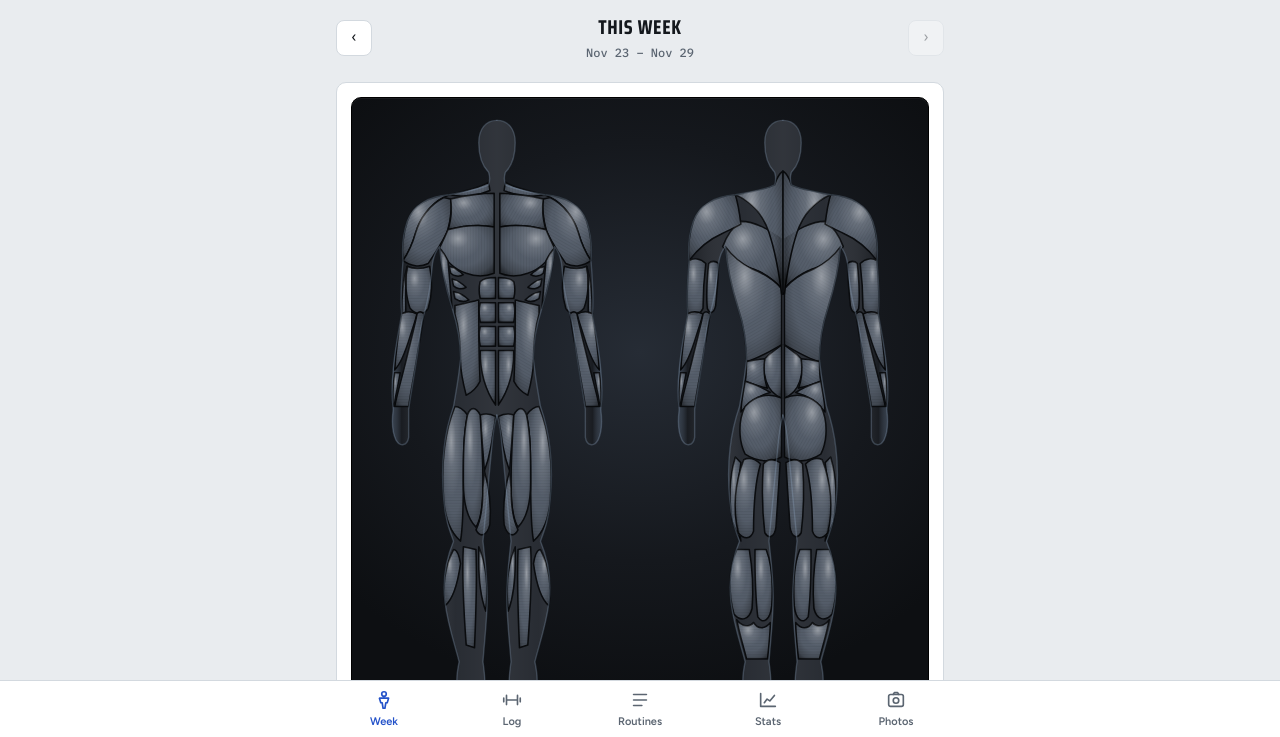
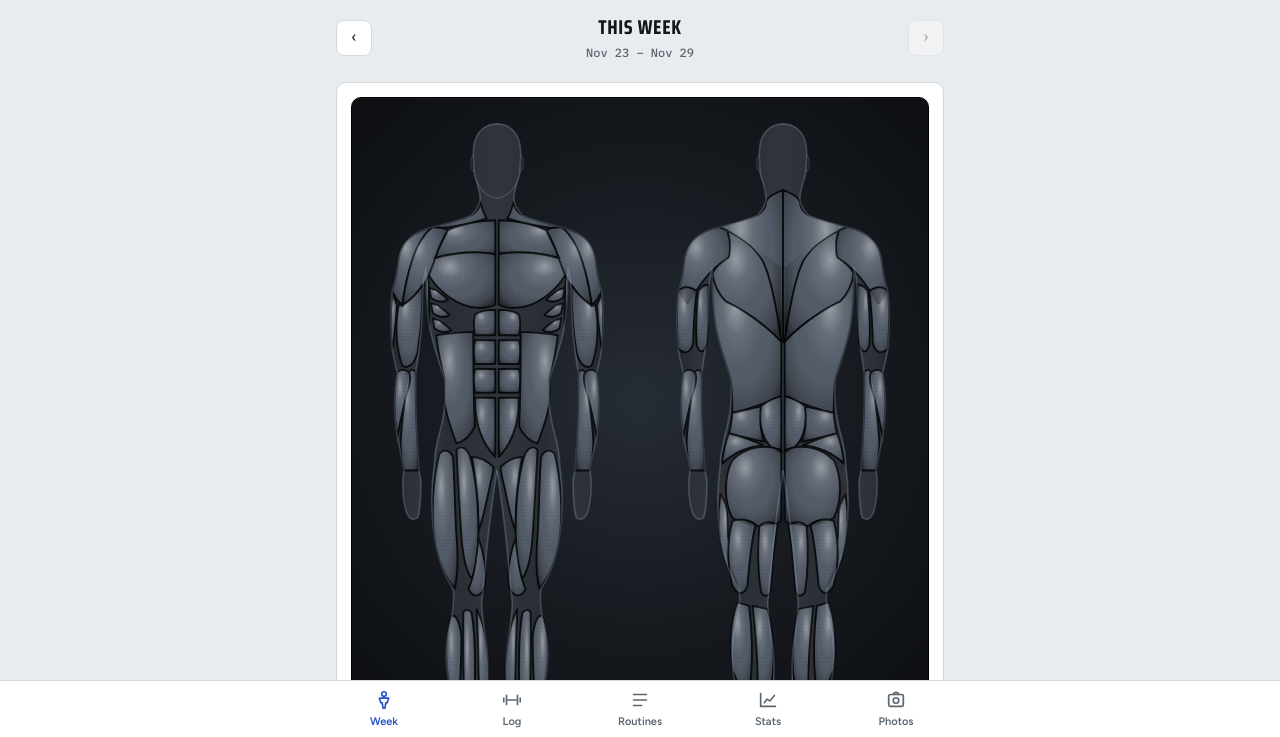
Before and after one commit to Shanedwyer312/workout-log, a plain HTML site: page index.html in a window 1280 px wide. Shown: the part 61-798 px from the top of the page. Drawn offline with Linux system fonts and the light colour scheme.

Commit message:
Muscle map: rebuild body on realistic muscular proportions
8-heads-tall figure: properly sized head with jaw and ears, thick neck into traps,
realistic shoulder width, arms hanging away from the torso with elbows at the navel
and wrists at the crotch, tapered waist, natural thigh sweep, knees, diamond calves
and real feet. All muscles refit to the new outline; shoulders now cap over the chest.

Co-Authored-By: Claude Opus 5.5 <noreply@anthropic.com>
Claude-Session: https://claude.ai/code/session_01WSDApPoUWaEMDAqMKadNek

```diff
--- a/index.html
+++ b/index.html
@@ -95,6 +95,7 @@ label{display:flex;flex-direction:column;gap:4px;font-size:12px;font-weight:600;
 .vol{fill:url(#vol)}
 .spec{fill:url(#spec)}
 .fib{opacity:.55}
+.detail{fill:none;stroke:rgba(150,175,205,.22);stroke-width:.8;stroke-linecap:round;pointer-events:none}
 .outline{fill:none;stroke:rgba(150,175,205,.28);stroke-width:1;stroke-linejoin:round;stroke-linecap:round}
 .mus{stroke:#0b0d10;stroke-width:1.1;stroke-linejoin:round;cursor:pointer;transition:fill .35s,filter .35s}
 .l0{fill:var(--h0)}.l1{fill:var(--h1)}.l2{fill:var(--h2)}
@@ -258,60 +259,60 @@ L("sideplank","Side Plank",["obliques"],["abs"]),
 L("backext","Back Extension",["lower_back"],["glutes","hamstrings"])
 ];
 
-/* Body regions: anatomy-chart style, V-taper physique. Left half drawn once, mirrored across x=110.
+/* Body regions: realistic muscular male, 8 heads tall (head = ~51 units; chin 61, nipples 112, navel 164,
+   crotch 218, knee 292, ankle 396, sole 422). Left half drawn once, mirrored across x=110.
    Each entry: [muscle key, path, fiber angle]. Later entries draw on top of earlier ones. */
-const SIL_BODY="C102 12 97 18 97 28 C97 38 100 45 104 49 C105 52 105 55 104 58 C98 61 88 63 76 65 C62 66 50 72 46 84 C43 93 42 102 43 112 C42 124 41 138 42 150 C40 162 37 176 36 190 C35 200 35 210 36 218 C35 226 35 234 38 240 C41 245 46 244 47 238 C47 230 47 224 47 218 C49 204 52 188 54 174 C55 164 56 156 58 150 C61 140 63 126 64 114 C65 108 67 104 69 102 C70 116 73 130 78 146 C82 158 84 170 84 182 C83 194 81 204 79 216 C72 236 70 260 72 282 C73 296 76 304 79 312 C74 324 71 340 73 356 C75 372 80 386 83 398 C81 408 80 416 85 420 C91 423 99 422 101 418 C102 412 101 405 100 398 C101 384 103 368 103 352 C103 336 101 322 100 312 C102 290 104 268 106 248 C107 236 108 228 110 222";
-const SIL="M110 12 "+SIL_BODY+" Z";
-const OUTLINE="M110 12 "+SIL_BODY;
+const SIL_BODY="C102 17 96 23 96 34 C96 41 96 47 98 51 C99 55 100 58 100 61 C100 65 98 68 95 71 C88 74 80 76 72 78 C62 80 54 86 52 96 C51 104 50 110 48 116 C47 126 47 140 48 150 C49 156 50 160 51 164 C49 176 49 190 51 202 C53 210 54 216 55 222 C54 228 54 238 56 245 C57 250 60 252 63 250 C65 245 65 236 65 228 C65 226 64 224 64 222 C63 208 62 194 62 180 C62 172 62 168 62 164 C64 152 66 136 66 120 C66 112 67 106 68 102 C68 112 68 124 70 136 C72 148 76 158 79 168 C80 178 79 188 77 196 C75 204 73 210 73 218 C71 232 71 248 73 262 C75 276 80 286 84 292 C85 298 84 304 83 310 C80 320 79 332 81 344 C83 360 87 378 89 394 C88 402 86 410 86 416 C86 420 90 422 96 422 C100 422 103 420 103 416 C103 410 101 404 100 398 C101 386 103 370 104 356 C105 342 105 330 103 320 C102 312 101 306 101 300 C102 290 103 280 104 268 C106 250 108 234 110 222";
+const SIL="M110 17 "+SIL_BODY+" Z";
+const OUTLINE="M110 17 "+SIL_BODY;
 const FOREARMS=[
-["forearms","M42 150 C40 162 38 176 37 190 C41 186 45 176 48 166 C50 160 52 154 53 150 C49 148 45 148 42 150 Z",90],
-["forearms","M53 150 C51 160 48 172 45 184 C42 196 39 206 37 216 L47 216 C49 202 52 188 54 174 C56 164 57 156 58 150 C56 148 54 148 53 150 Z",90],
-["forearms","M37 192 C36 200 35 208 36 216 L37 214 C38 206 40 198 41 192 Z",90]
+["forearms","M58 164 C56 176 54 190 53 204 C53 212 54 218 55 222 L64 222 C63 208 62 194 62 180 C62 172 62 168 62 164 C61 162 59 162 58 164 Z",90],
+["forearms","M51 164 C49 176 49 190 51 202 C53 192 55 182 58 172 C59 168 59 166 58 164 C56 162 53 162 51 164 Z",90]
 ];
 const FRONT=[
-["traps","M104 56 C98 60 88 62 76 65 C86 67 96 66 105 62 Z",0],
-["side_delts","M76 65 C62 66 50 72 46 84 C43 93 42 102 43 112 C47 106 50 99 52 92 C55 82 62 72 72 67 Z",60],
-["front_delts","M72 67 C62 72 55 82 52 92 C50 99 47 106 43 112 C48 116 55 117 61 114 C66 106 72 98 75 90 C77 82 78 74 77 68 Z",60],
-["chest","M108 64 C98 64 86 66 77 68 C78 76 77 84 75 90 C86 87 98 86 108 88 Z",-30],
-["chest","M108 88 C98 86 86 87 75 90 C73 95 71 99 69 103 C73 112 79 118 88 121 C96 124 103 123 108 121 Z",0],
-["lats","M69 103 C70 116 73 130 78 146 C77 134 76 122 75 112 C73 108 71 105 69 103 Z",90],
-["biceps","M62 116 C56 118 50 118 46 116 C44 126 45 138 48 146 C52 151 58 151 61 146 C64 136 64 126 62 116 Z",90],
-["triceps","M46 116 C43 126 42 138 42 150 L45 150 C45 138 44 126 46 116 Z",90],
+["traps","M100 63 C100 66 98 69 95 71 C88 74 80 76 72 78 L75 79 C84 78 94 76 104 73 C102 70 101 66 100 63 Z",0],
+["chest","M109 74 C100 74 90 76 81 80 C78 86 75 92 72 97 C84 93 98 92 109 94 Z",-30],
+["chest","M109 94 C98 92 84 93 72 97 C70 99 69 101 68 103 C72 112 80 120 90 124 C98 127 105 126 109 124 Z",0],
+["lats","M68 103 C68 112 68 124 70 136 C70 126 70 114 69 106 Z",90],
+["side_delts","M72 78 C62 80 54 86 52 96 C51 104 50 110 48 116 C50 120 52 123 54 124 C56 110 59 98 63 90 C66 84 69 80 72 78 Z",60],
+["front_delts","M72 78 C69 80 66 84 63 90 C59 98 56 110 54 124 C60 121 65 116 68 110 C71 104 73 98 75 92 C77 87 79 83 81 80 C78 78 75 78 72 78 Z",60],
+["triceps","M48 118 C47 130 47 142 48 150 C49 146 50 136 51 124 Z",90],
+["biceps","M54 125 C59 121 63 117 66 112 C66 124 65 140 63 152 C61 160 57 162 54 160 C51 152 49 138 52 124 Z",90],
 ...FOREARMS,
-["obliques","M76 116 C79 117 83 119 86 122 C83 124 79 123 77 121 Z",-30],
-["obliques","M78 125 C81 126 85 128 88 131 C85 133 81 132 79 130 Z",-30],
-["obliques","M79 134 C83 135 87 137 90 140 C87 142 83 141 80 139 Z",-30],
-["obliques","M80 144 C86 143 92 141 97 140 C97 160 97 182 98 198 C96 202 92 206 88 208 C86 200 84 192 84 184 C84 172 83 160 80 150 Z",60],
-["abs","M109 124 C104 124 100 125 98 127 C97 131 97 135 98 139 L109 139 Z",90],
-["abs","M109 142 L98 142 C97 147 97 151 98 156 L109 156 Z",90],
-["abs","M109 159 L98 159 C97 164 97 168 98 173 L109 173 Z",90],
-["abs","M109 176 L98 176 C98 191 102 205 109 215 Z",90],
-["adductors","M98 222 C99 236 100 250 101 262 C104 254 106 244 107 236 C108 230 109 226 109 223 C105 221 101 221 98 222 Z",60],
-["quads","M80 216 C73 234 70 258 72 282 C73 296 77 306 84 312 C86 300 86 286 86 270 C86 252 86 236 89 222 C86 218 83 216 80 216 Z",90],
-["quads","M89 222 C86 236 86 252 86 270 C86 284 89 296 95 302 C99 296 100 286 100 272 C100 254 99 236 98 222 C95 216 91 216 89 222 Z",90],
-["quads","M101 262 C104 272 106 286 105 300 C103 308 98 310 95 304 C99 296 100 286 100 274 Z",60],
-["calves","M79 318 C73 330 71 344 73 358 C78 354 82 342 84 328 C83 322 81 318 79 318 Z",90],
-["calves","M86 316 C85 336 86 358 88 386 L94 388 C95 364 96 340 95 318 Z",90],
-["calves","M97 316 C102 328 104 344 102 362 C99 354 97 340 97 326 Z",90]
+["obliques","M70 114 C74 115 78 118 81 121 C78 123 74 122 71 120 Z",-30],
+["obliques","M71 123 C75 124 79 127 82 130 C79 132 75 131 72 129 Z",-30],
+["obliques","M72 132 C76 133 80 136 83 139 C80 141 76 140 73 138 Z",-30],
+["obliques","M74 142 C82 141 90 140 96 140 C96 160 96 180 97 196 C94 202 90 205 86 206 C83 198 80 190 79 182 C79 176 79 172 79 168 C77 160 75 150 74 142 Z",60],
+["abs","M109 127 C104 127 99 128 97 130 C96 134 96 138 97 142 L109 142 Z",90],
+["abs","M109 145 L97 145 C96 150 96 154 97 159 L109 159 Z",90],
+["abs","M109 162 L97 162 C96 167 96 171 97 176 L109 176 Z",90],
+["abs","M109 179 L97 179 C97 194 101 206 109 214 Z",90],
+["adductors","M95 214 C98 226 99 242 99 258 C102 250 104 240 106 230 C107 226 108 222 108 220 C104 216 99 214 95 214 Z",60],
+["quads","M76 212 C72 228 71 248 73 262 C75 276 80 286 85 292 C87 284 87 272 86 260 C85 244 85 228 84 214 C82 210 79 209 76 212 Z",90],
+["quads","M86 210 C87 228 88 246 89 262 C90 274 92 282 95 286 C98 280 99 270 99 258 C99 240 97 224 94 214 C92 208 88 207 86 210 Z",90],
+["quads","M99 262 C102 270 104 280 103 290 C101 297 96 298 93 292 C96 286 98 276 99 262 Z",60],
+["calves","M83 308 C80 318 79 330 81 344 C83 354 85 362 87 368 C88 352 89 336 89 320 C88 312 86 307 83 308 Z",90],
+["calves","M90 306 C90 326 90 348 91 370 C92 380 92 388 93 392 L97 392 C97 376 97 354 97 334 C97 322 96 312 95 306 C93 304 91 304 90 306 Z",90],
+["calves","M98 304 C102 312 105 326 105 342 C105 356 103 366 101 376 C100 362 99 348 99 334 C99 322 98 312 98 304 Z",90]
 ];
 const BACK=[
-["upper_back","M80 84 C90 84 100 90 109 96 L109 132 C102 124 92 118 82 116 C76 112 71 107 67 102 C70 94 74 88 80 84 Z",-30],
-["lats","M69 102 C70 116 73 130 78 146 C82 158 84 170 84 184 C92 182 102 176 109 172 L109 132 C104 126 96 121 88 118 C80 114 74 109 69 102 Z",60],
-["traps","M110 48 C106 51 105 55 104 58 C98 61 88 63 76 65 C88 70 96 80 100 92 C104 104 107 120 109 136 L110 136 Z",30],
-["rear_delts","M76 65 C62 66 50 72 46 84 C43 93 42 102 43 112 C49 104 57 97 66 93 C72 90 77 88 80 86 C79 78 78 71 76 65 Z",-30],
-["triceps","M43 112 C42 124 41 138 42 150 C47 152 51 150 53 146 C53 134 54 122 55 114 C51 110 46 110 43 112 Z",90],
-["triceps","M57 114 C56 124 55 136 56 146 C58 151 61 149 62 144 C63 134 64 124 64 114 C62 112 59 112 57 114 Z",90],
+["upper_back","M77 80 C86 84 96 90 104 98 L109 102 L109 146 C100 136 88 128 76 122 C72 118 69 112 68 106 C70 102 74 98 78 96 C79 92 79 86 77 80 Z",-30],
+["lats","M68 104 C68 112 68 124 70 136 C72 148 76 158 79 168 C80 176 80 182 80 188 C90 186 100 182 109 178 L109 146 C100 136 88 128 76 122 C72 118 69 112 68 104 Z",60],
+["traps","M110 56 C105 58 101 60 100 63 C100 66 98 69 95 71 C88 74 80 76 72 78 C82 82 92 88 98 98 C103 108 106 124 109 146 L110 146 Z",30],
+["rear_delts","M72 78 C62 80 54 86 52 96 C51 104 50 110 48 116 C50 120 52 123 54 124 C60 112 68 102 78 96 C79 92 79 86 77 80 Z",-30],
+["triceps","M48 116 C47 126 47 138 48 150 C52 154 56 152 57 146 C57 134 58 124 59 116 C55 113 51 113 48 116 Z",90],
+["triceps","M60 116 C59 126 58 138 59 148 C61 154 64 152 65 146 C66 136 66 124 66 112 C64 112 62 113 60 116 Z",90],
 ...FOREARMS,
-["lower_back","M109 172 L109 210 C104 208 100 204 98 198 C96 192 96 186 97 182 C101 178 105 175 109 172 Z",90],
-["obliques","M84 184 C90 183 94 182 97 182 C96 190 97 198 99 203 C94 202 88 200 83 198 C84 194 84 188 84 184 Z",60],
-["glutes","M83 198 C82 206 80 212 80 220 C86 212 93 208 101 206 C95 202 89 200 83 198 Z",-30],
-["glutes","M109 210 C100 206 90 208 83 216 C78 226 78 240 83 250 C92 256 102 256 109 252 Z",-30],
-["quads","M76 252 C72 266 71 282 74 298 C76 304 78 308 80 312 C77 296 76 278 80 256 Z",90],
-["hamstrings","M82 254 C76 270 74 288 78 306 C82 311 87 311 89 305 C89 288 90 270 94 257 C90 253 86 252 82 254 Z",90],
-["hamstrings","M96 257 C95 272 95 290 97 306 C100 311 104 309 105 302 C106 286 107 270 108 256 C104 253 99 253 96 257 Z",90],
-["calves","M77 318 C71 332 71 350 75 364 C80 370 86 368 88 360 C89 346 88 330 86 318 Z",90],
-["calves","M90 318 C90 334 90 350 92 366 C96 372 101 368 102 358 C103 342 102 328 98 318 Z",90],
-["calves","M77 368 C79 378 82 388 84 396 L99 396 C100 386 101 376 101 370 C97 375 92 375 89 370 C86 374 81 373 77 368 Z",90]
+["lower_back","M109 178 L109 212 C104 210 100 206 98 200 C96 194 96 188 97 184 C101 181 105 179 109 178 Z",90],
+["obliques","M80 188 C86 187 92 185 97 184 C96 192 97 200 99 205 C94 204 86 202 78 200 C79 196 80 192 80 188 Z",60],
+["glutes","M78 200 C76 206 74 212 74 218 C80 212 88 208 98 207 C92 204 85 202 78 200 Z",-30],
+["glutes","M109 210 C100 206 88 208 80 216 C75 226 75 240 80 250 C90 256 102 256 109 252 Z",-30],
+["quads","M73 236 C71 248 72 262 75 274 C78 282 81 288 84 292 C80 280 77 266 77 250 C77 244 76 240 73 236 Z",90],
+["hamstrings","M80 252 C77 264 77 278 80 290 C83 296 87 296 89 290 C90 278 91 264 94 254 C90 251 84 250 80 252 Z",90],
+["hamstrings","M96 255 C95 268 95 282 97 294 C100 298 103 296 103 290 C104 278 105 264 107 254 C103 252 99 252 96 255 Z",90],
+["calves","M83 300 C79 312 78 326 80 340 C83 350 88 352 91 346 C92 334 92 318 90 302 Z",90],
+["calves","M92 302 C94 318 95 334 95 348 C98 354 103 352 104 342 C105 330 104 316 101 304 Z",90],
+["calves","M81 342 C83 356 86 370 88 384 L99 384 C100 372 101 360 102 350 C99 356 95 356 93 350 C90 356 85 354 81 342 Z",90]
 ];
 const FIB={"-30":"fm30","0":"f0","30":"f30","60":"f60","90":"f90"};
 
@@ -421,8 +422,8 @@ function bodySVG(regions,label){
   const paths=regions.map(([m,d])=>`<path class="mus l0" data-m="${m}" d="${d}"><title>${MUSCLES[m]}</title></path>`).join("");
   const fib=regions.map(([m,d,a])=>`<path class="fib" d="${d}" fill="url(#${FIB[a]})"/>`).join("");
   const vol=regions.map(([m,d])=>`<path class="vol" d="${d}"/><path class="spec" d="${d}"/>`).join("");
-  const half=`<path class="sil" d="${SIL}"/><path class="skin" d="${SIL}"/>${paths}${fib}${vol}<path class="outline" d="${OUTLINE}"/>`;
-  return `<svg viewBox="28 6 164 422" role="img" aria-label="${label}"><ellipse cx="110" cy="424" rx="44" ry="5" fill="url(#floor)"/><g>${half}</g><g transform="translate(220 0) scale(-1 1)">${half}</g></svg>`;
+  const half=`<path class="sil" d="${SIL}"/><path class="skin" d="${SIL}"/>${paths}${fib}${vol}<path class="outline" d="${OUTLINE}"/>${regions===FRONT?`<path class="detail" d="M98 51 C100 56 104 60 110 61"/>`:""}<path class="detail" d="M96 36 C94 37 94 43 96 45"/>`;
+  return `<svg viewBox="42 10 136 420" role="img" aria-label="${label}"><ellipse cx="110" cy="423" rx="30" ry="4" fill="url(#floor)"/><g>${half}</g><g transform="translate(220 0) scale(-1 1)">${half}</g></svg>`;
 }
 const BODY_DEFS=`<svg width="0" height="0" style="position:absolute" aria-hidden="true"><defs>
 ${Object.entries(FIB).map(([a,id])=>`<pattern id="${id}" width="2" height="2" patternUnits="userSpaceOnUse" patternTransform="rotate(${Number(a)+90})"><line x1="0" y1="1" x2="2" y2="1" stroke="#000" stroke-opacity=".16" stroke-width=".5"/></pattern>`).join("")}
```
